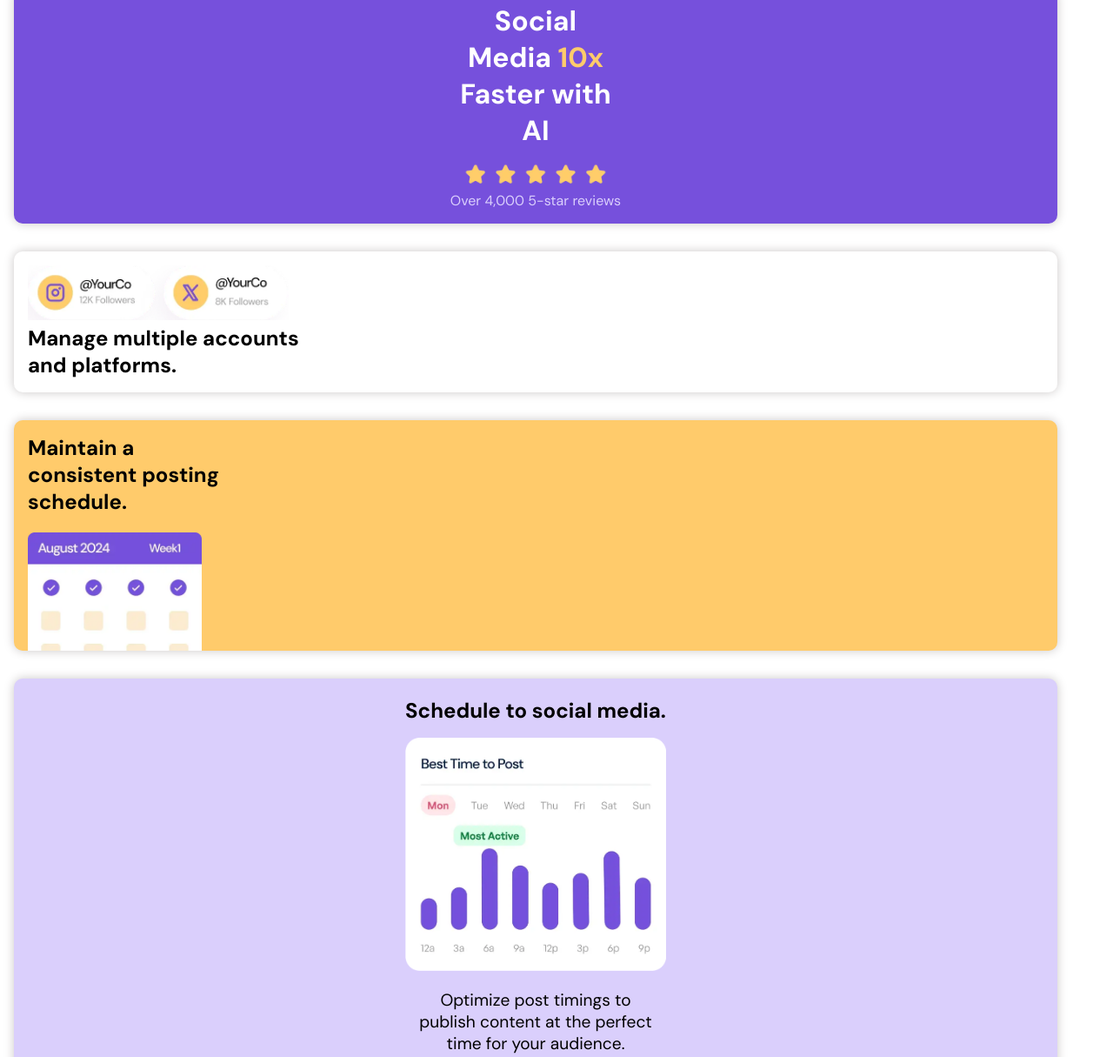
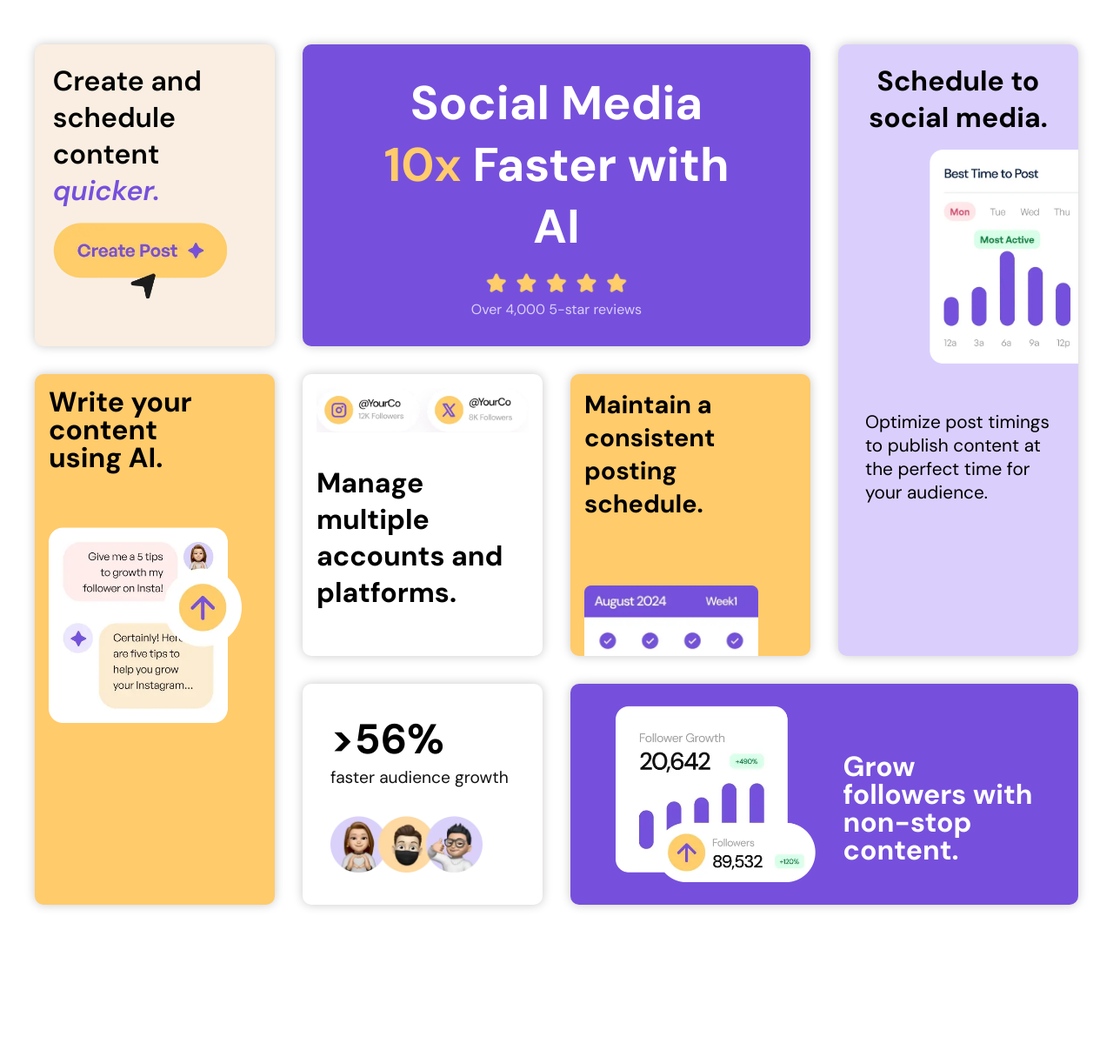
Before and after one commit to Harbinger05/Bento-Grid-Main, a plain HTML site: page index.html in a window 1280 px wide. Shown: the part 29-1244 px from the top of the page at 87% size. After the commit the page ends 1149 px from the top, so only its background shows below. Drawn offline with Linux system fonts and the light colour scheme.

Commit message:
Add files via upload

```diff
--- a/style.css
+++ b/style.css
@@ -150,7 +150,7 @@ body {
     top: 20px;
 }
 
-.seven{
+.seven {
     background-color: white;
     padding: 1rem;
     grid-row-start: 6;
@@ -160,14 +160,14 @@ body {
     font-size: 3rem;
 }
 
-.seven p{
+.seven p {
     font-weight: 400;
     color: hsl(0, 0%, 7%);
     padding-bottom: 1rem;
     font-size: 1.2rem;
 }
 
-.seven img{
+.seven img {
     width: 100%;
     max-width: 175px;
 }
@@ -201,3 +201,161 @@ body {
     max-width: 1200px;
     gap: 2rem;
 }
+
+@media (min-width: 768px) {
+    .grid-container {
+        display: grid;
+        grid-template-columns: repeat(2, 1fr);
+        max-width: 1200px;
+        gap: 2rem;
+    }
+
+    .two {
+        grid-column: 1 / 3;
+    }
+
+    .eight {
+        grid-column: 1 / 3;
+        align-items: center;
+        flex-direction: row;
+        justify-content: center;
+        text-align: center;
+    }
+
+    .seven {
+        grid-row-start: 2;
+    }
+
+    .four h1 {
+        font-size: 1.8rem;
+        max-width: 255px;
+        padding-bottom: 1rem;
+    }
+}
+
+@media (min-width: 1024px) {
+    body {
+        display: flex;
+        justify-content: center;
+        align-items: center;
+        min-height: 100vh;
+        padding: 5rem 0;
+    }
+
+    .grid-container {
+        display: grid;
+        grid-template-columns: repeat(4, 1fr);
+        max-width: 1200px;
+        gap: 2rem;
+    }
+
+    .one {
+        background-color: hsl(31, 66%, 93%);
+        padding: 1.3rem;
+        grid-row-start: 1;
+    }
+
+    .two {
+        grid-column: 2 / 4;
+        padding: 2rem;
+    }
+
+    .four {
+        grid-row: 2 / 4;
+    }
+
+    .three {
+        background-color: hsl(254, 88%, 90%);
+        text-align: center;
+        padding: 1.3rem 0;
+        grid-row: 1 / 3;
+        overflow: hidden;
+    }
+
+    .six {
+        grid-row-start: 2;
+    }
+
+    .seven {
+        grid-row-start: 3;
+        grid-column-start: 2;
+        padding: 2rem;
+    }
+
+    .eight {
+        grid-row-start: 3;
+        grid-column: 3 / 5;
+        align-items: center;
+        flex-direction: row;
+        justify-content: center;
+        text-align: center;
+    }
+
+    .two h1 {
+        font-size: 3.4rem;
+        max-width: 425px;
+    }
+
+    .one h1 {
+        max-width: 222px;
+        font-size: 2rem;
+        padding-bottom: 1rem;
+    }
+
+    .four h1 {
+        font-size: 2rem;
+        max-width: 190px;
+        line-height: 1;
+        padding-bottom: 4rem;
+    }
+
+    .eight h1 {
+        font-size: 2rem;
+        max-width: 219px;
+        padding-top: 2rem;
+        text-align: left;
+        margin-left: 2rem;
+    }
+
+    .five h1 {
+        font-size: 2rem;
+        max-width: 328px;
+        margin-top: 2rem;
+    }
+
+    .six h1 {
+        font-size: 1.8rem;
+        max-width: 245px;
+    }
+
+    .three img {
+        width: 100%;
+        max-width: 300px;
+        padding-bottom: 1rem;
+        position: relative;
+        left: 105px;
+    }
+
+    .three h1 {
+        font-size: 2rem;
+        max-width: 255px;
+        padding-bottom: 1rem;
+    }
+
+    .three p {
+        font-size: 1.3rem;
+        max-width: 214px;
+        text-align: left;
+        margin: auto;
+        padding-top: 2rem;
+    }
+
+    .seven p {
+        padding-bottom: 2rem;
+    }
+
+    .six img {
+        top: 75px;
+    }
+
+}
```
